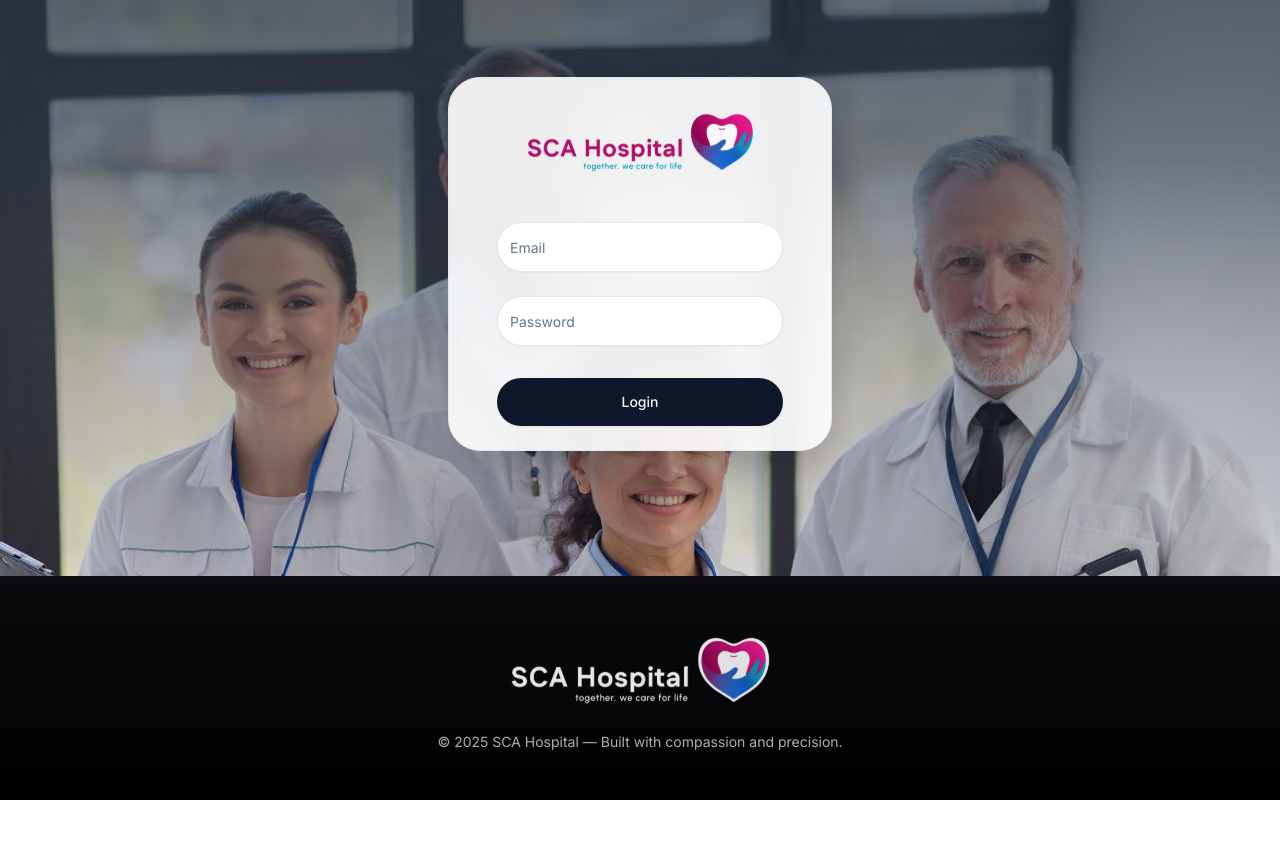
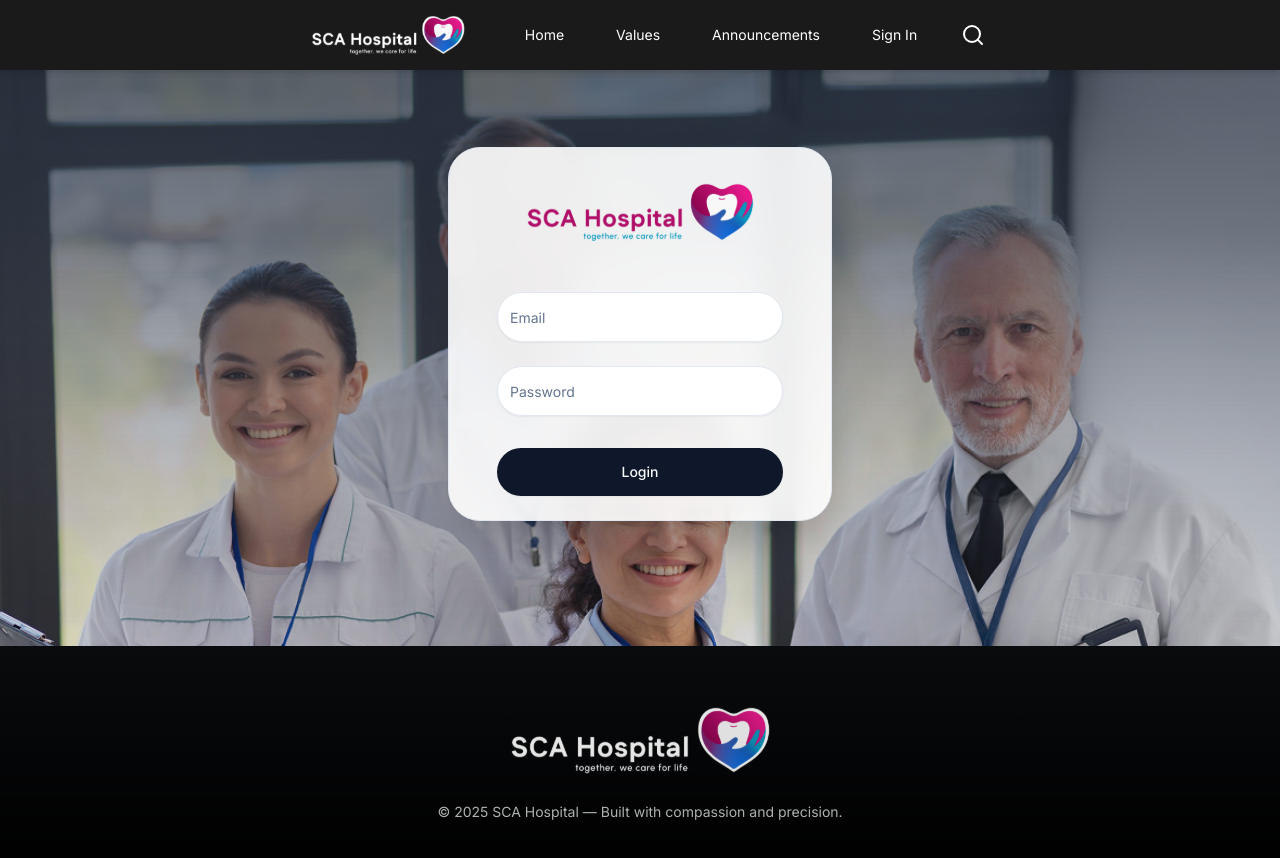
Before and after one commit to krisnaganesha1609/SCAHospital, a SvelteKit app: page /auth in a window 1280 px wide. Shown: the top 858 px of the page. Before the commit the page ends 800 px from the top, so only its background shows below. Built offline with nearby package versions, Linux system fonts and the light colour scheme; no server answers.

Commit message:
nav: put navbar under login page, add href under home

```diff
--- a/src/lib/shared/components/LandingNavMenu.svelte
+++ b/src/lib/shared/components/LandingNavMenu.svelte
@@ -16,7 +16,7 @@
 			</NavigationMenu.Link>
 		</NavigationMenu.Item>
 		<NavigationMenu.Item>
-			<NavigationMenu.Link class="cursor-pointer">Home</NavigationMenu.Link>
+			<NavigationMenu.Link href="/" class="cursor-pointer">Home</NavigationMenu.Link>
 		</NavigationMenu.Item>
 		<NavigationMenu.Item
 			><NavigationMenu.Link class="cursor-pointer">Values</NavigationMenu.Link></NavigationMenu.Item
--- a/src/routes/auth/+page.svelte
+++ b/src/routes/auth/+page.svelte
@@ -5,7 +5,10 @@
 	import Footer from '$lib/shared/components/Footer.svelte';
 	import logo from '$lib/assets/logo.svg';
 	import herobg from '$lib/assets/hero-bg-login.png';
+	import LandingNavMenu from '$lib/shared/components/LandingNavMenu.svelte';
 </script>
+
+<LandingNavMenu />
 
 <div
 	class="relative flex min-h-screen w-full flex-col overflow-hidden bg-cover bg-center"
--- a/vite.config.ts
+++ b/vite.config.ts
@@ -9,8 +9,8 @@ export default defineConfig({
     // This allows Vite to be accessed over the network (e.g., via ngrok or LAN)
     host: true,
 	allowedHosts: [
-		'localhost' //,
-		//'c802b164580d.ngrok-free.app'
+		'localhost',
+		'33ea3ed8df3a.ngrok-free.app'
 	]
   	}
 });
```
